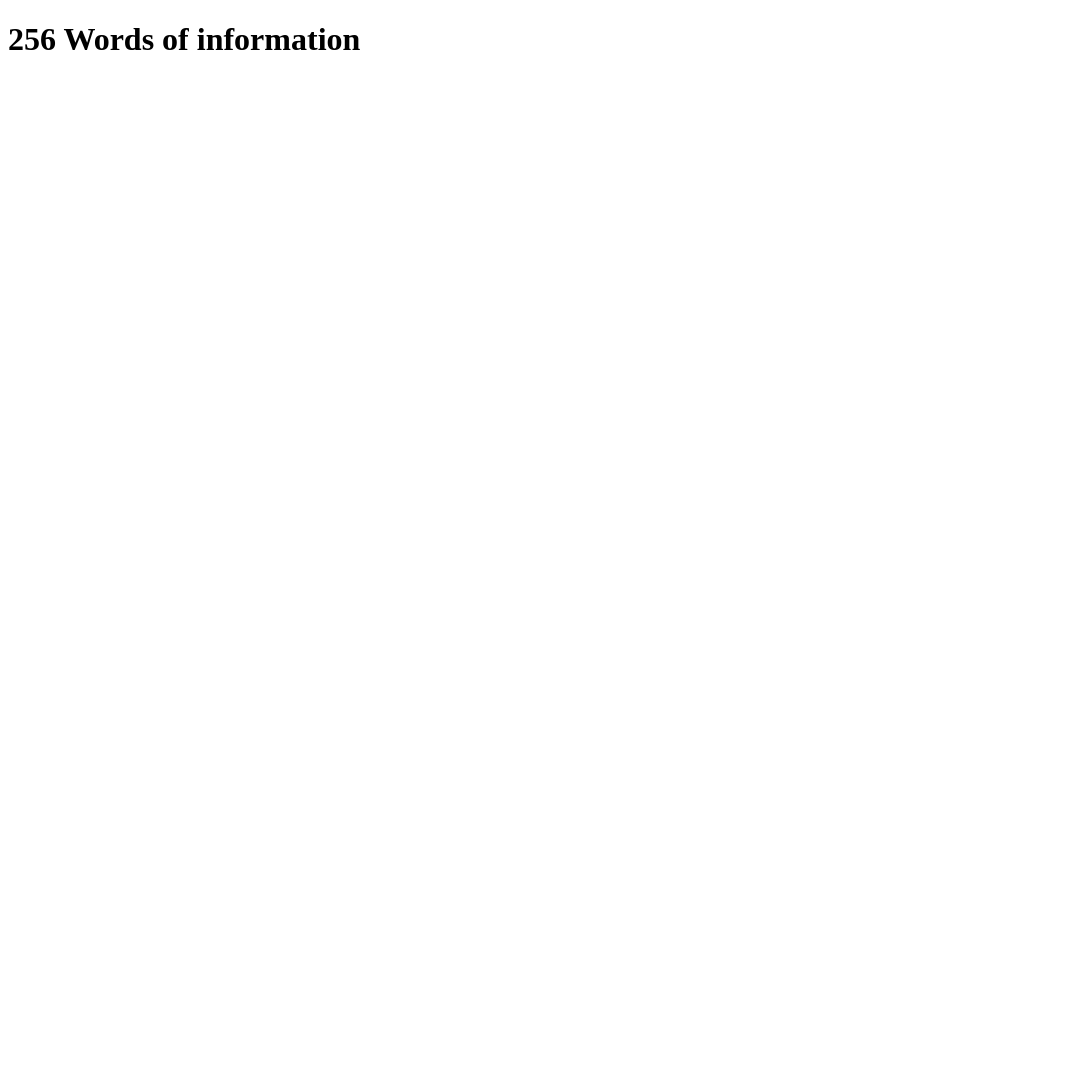
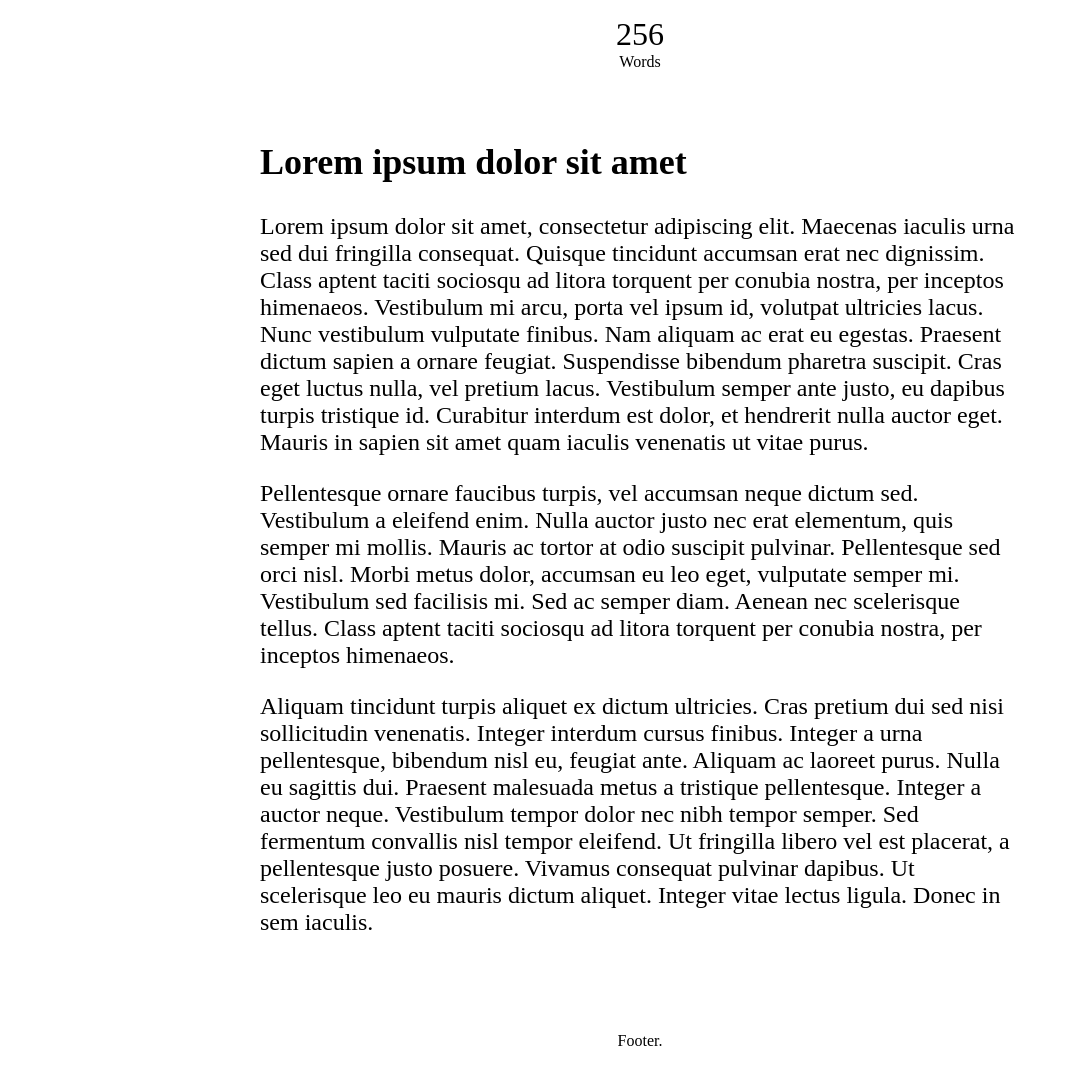
Before and after one commit to smailq/smailq.github.io, a plain HTML site: page index.html in a window 1280 px wide. Shown: the whole page, without its empty margins (0-1067 px from the left). Before the commit the page ends 800 px from the top, so only its background shows below. Drawn offline with Linux system fonts and the light colour scheme.

Commit message:
First draft

```diff
--- a/index.html
+++ b/index.html
@@ -1,12 +1,70 @@
 <!doctype html>
 <html lang="en">
-  <head>
+<head>
     <meta charset="utf-8">
-    <title>Hello, world</title>
-    <link rel="canonical" href="https://www.256words.com" />
+    <title>256 words</title>
+    <link rel="canonical" href="https://www.256words.com"/>
     <meta name="viewport" content="width=device-width,minimum-scale=1,initial-scale=1">
-  </head>
-  <body>
-    <h1>256 Words of information</h1>
-  </body>
+    <style>
+
+        header, footer {
+            text-align:center;
+        }
+
+        footer {
+            margin: 3em 0;
+        }
+
+        section.content {
+            font-size: 1.5em;
+            padding:1em;
+            max-width: 760px;
+            margin: 0 auto;
+        }
+
+    </style>
+</head>
+<body>
+
+<header>
+    <p>
+        <span style="font-size:2em;">256</span>
+        <br>
+        <span style="font-size:1em;">Words</span>
+    </p>
+</header>
+
+<section class="content">
+    <h1>Lorem ipsum dolor sit amet</h1>
+    <p>
+        Lorem ipsum dolor sit amet, consectetur adipiscing elit. Maecenas iaculis urna sed dui fringilla consequat.
+        Quisque tincidunt accumsan erat nec dignissim. Class aptent taciti sociosqu ad litora torquent per conubia
+        nostra, per inceptos himenaeos. Vestibulum mi arcu, porta vel ipsum id, volutpat ultricies lacus. Nunc
+        vestibulum vulputate finibus. Nam aliquam ac erat eu egestas. Praesent dictum sapien a ornare feugiat.
+        Suspendisse bibendum pharetra suscipit. Cras eget luctus nulla, vel pretium lacus. Vestibulum semper ante justo,
+        eu dapibus turpis tristique id. Curabitur interdum est dolor, et hendrerit nulla auctor eget. Mauris in sapien
+        sit amet quam iaculis venenatis ut vitae purus.
+    </p>
+    <p>
+        Pellentesque ornare faucibus turpis, vel accumsan neque dictum sed. Vestibulum a eleifend enim. Nulla auctor
+        justo nec erat elementum, quis semper mi mollis. Mauris ac tortor at odio suscipit pulvinar. Pellentesque sed
+        orci nisl. Morbi metus dolor, accumsan eu leo eget, vulputate semper mi. Vestibulum sed facilisis mi. Sed ac
+        semper diam. Aenean nec scelerisque tellus. Class aptent taciti sociosqu ad litora torquent per conubia nostra,
+        per inceptos himenaeos.
+    </p>
+    <p>
+        Aliquam tincidunt turpis aliquet ex dictum ultricies. Cras pretium dui sed nisi sollicitudin venenatis. Integer
+        interdum cursus finibus. Integer a urna pellentesque, bibendum nisl eu, feugiat ante. Aliquam ac laoreet purus.
+        Nulla eu sagittis dui. Praesent malesuada metus a tristique pellentesque. Integer a auctor neque. Vestibulum
+        tempor dolor nec nibh tempor semper. Sed fermentum convallis nisl tempor eleifend. Ut fringilla libero vel est
+        placerat, a pellentesque justo posuere. Vivamus consequat pulvinar dapibus. Ut scelerisque leo eu mauris dictum
+        aliquet. Integer vitae lectus ligula. Donec in sem iaculis.
+    </p>
+</section>
+
+<footer>
+    Footer.
+</footer>
+
+</body>
 </html>
```
Also changed, not shown: 1 other file.
